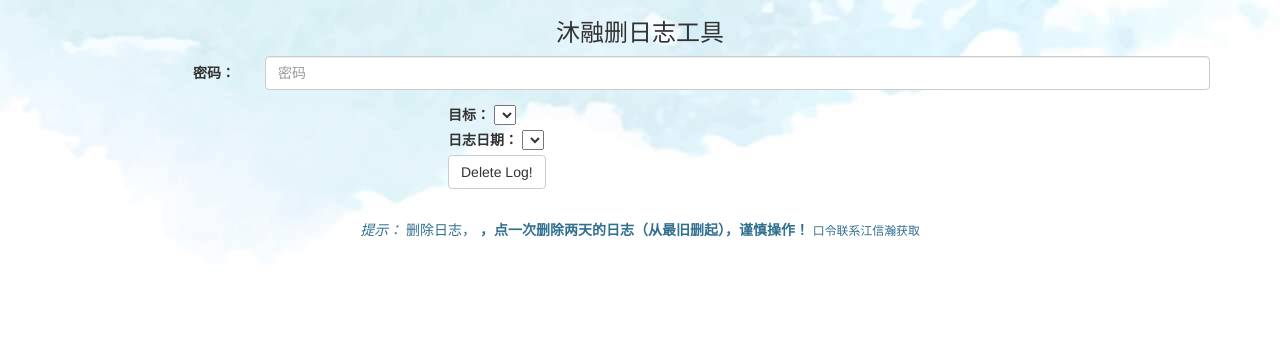
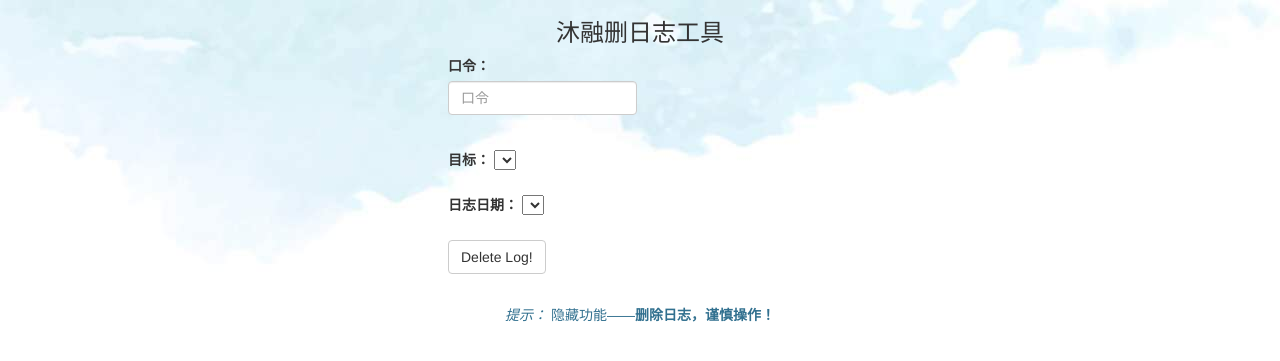
Before and after one commit to rivest829/DeploySystem, a Django app: template templates/dellog.html in a window 1280 px wide. Shown: the top 361 px of the page. Run offline with Django 3.2, Linux system fonts and the light colour scheme; the template is opened without the code that fills it, so the values that code supplies are empty; some libraries are stand-ins or nearby versions.

Commit message:
beta1.6.3 样式改进

```diff
--- a/templates/dellog.html
+++ b/templates/dellog.html
@@ -21,11 +21,14 @@
             </h3>
             <form action="/dellog/" class="form-horizontal" role="form" method="post">
                 <div class="form-group">
-                    <label for="inputPassword3" class="col-sm-2 control-label">密码：</label>
                     <div class="col-sm-10">
-                        <input class="form-control" id="password" name="password" type="password" placeholder="密码"/>
+                        <p style="width: 20%;margin: 0 auto;">
+                            <label for="exampleInputFile">口令：</label>
+                            <input class="form-control" id="password" name="password" type="password" placeholder="口令"/>
+                        </p>
                     </div>
                 </div>
+                <br>
                 <div class="form-group">
                     <div class="col-sm-10">
                         <p style="width: 20%;margin: 0 auto;">
@@ -37,6 +40,7 @@
                                 {% endfor %}
                             </select>
                         </p>
+                        <br>
                         <p style="width: 20%;margin: 0 auto;">
                             <label for="exampleInputFile">日志日期：</label>
                             <select name="log_date">
@@ -46,6 +50,7 @@
                                 {% endfor %}
                             </select>
                         </p>
+                        <br>
                         <p style="width: 20%;margin: 0 auto;">
                             <button type="submit" value="Delete Log!" name="Delete Log!" class="btn btn-default">Delete
                                 Log!
@@ -60,8 +65,8 @@
                 </div>
             </form>
             <p class="text-center text-info">
-                <em>提示：</em> 删除日志， <strong>，点一次删除两天的日志（从最旧删起），谨慎操作！</strong>
-                <small>口令联系江信瀚获取</small>
+                <em>提示：</em> 隐藏功能——<strong>删除日志，谨慎操作！</strong>
+                <small></small>
             </p>
         </div>
     </div>
```
